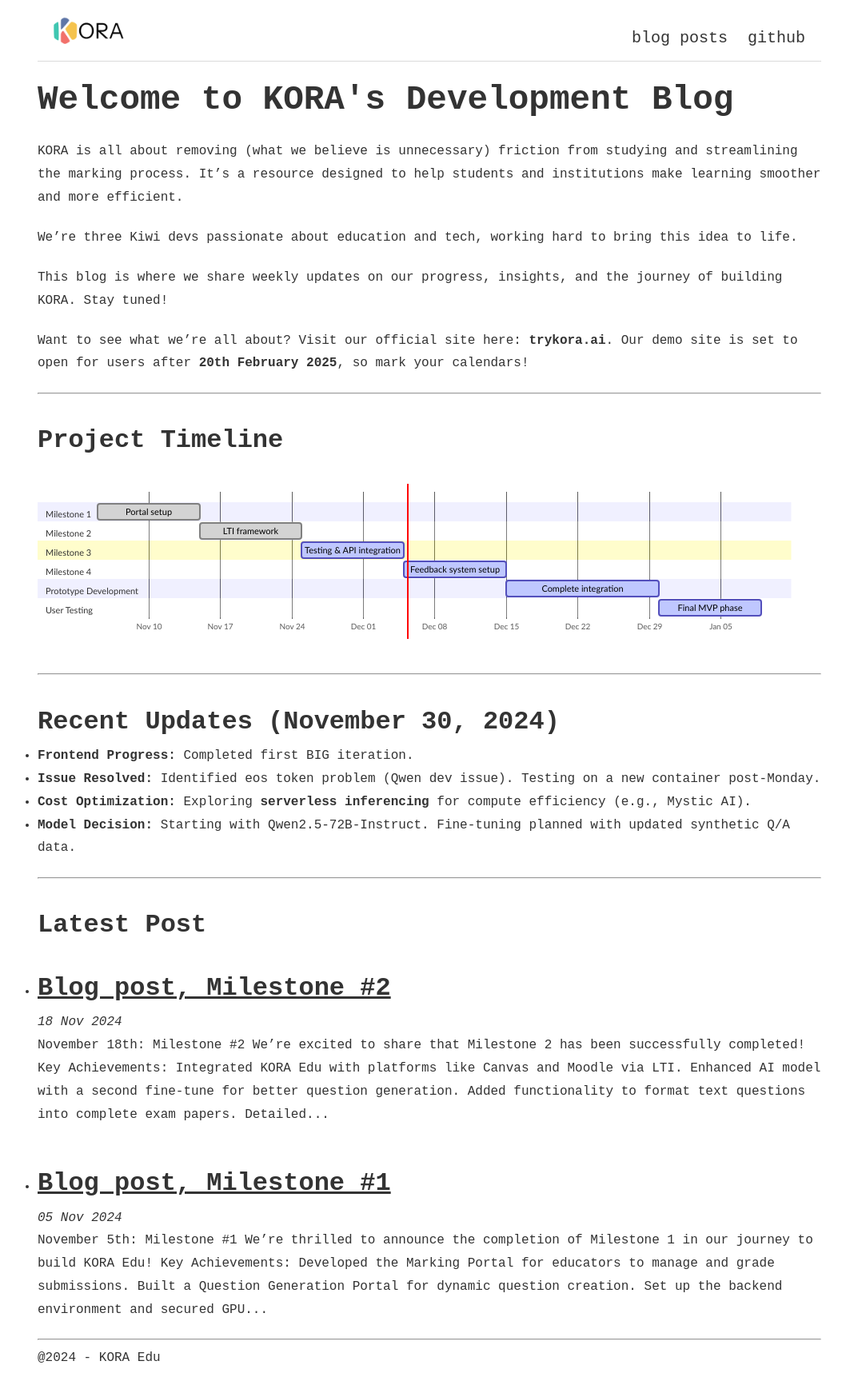
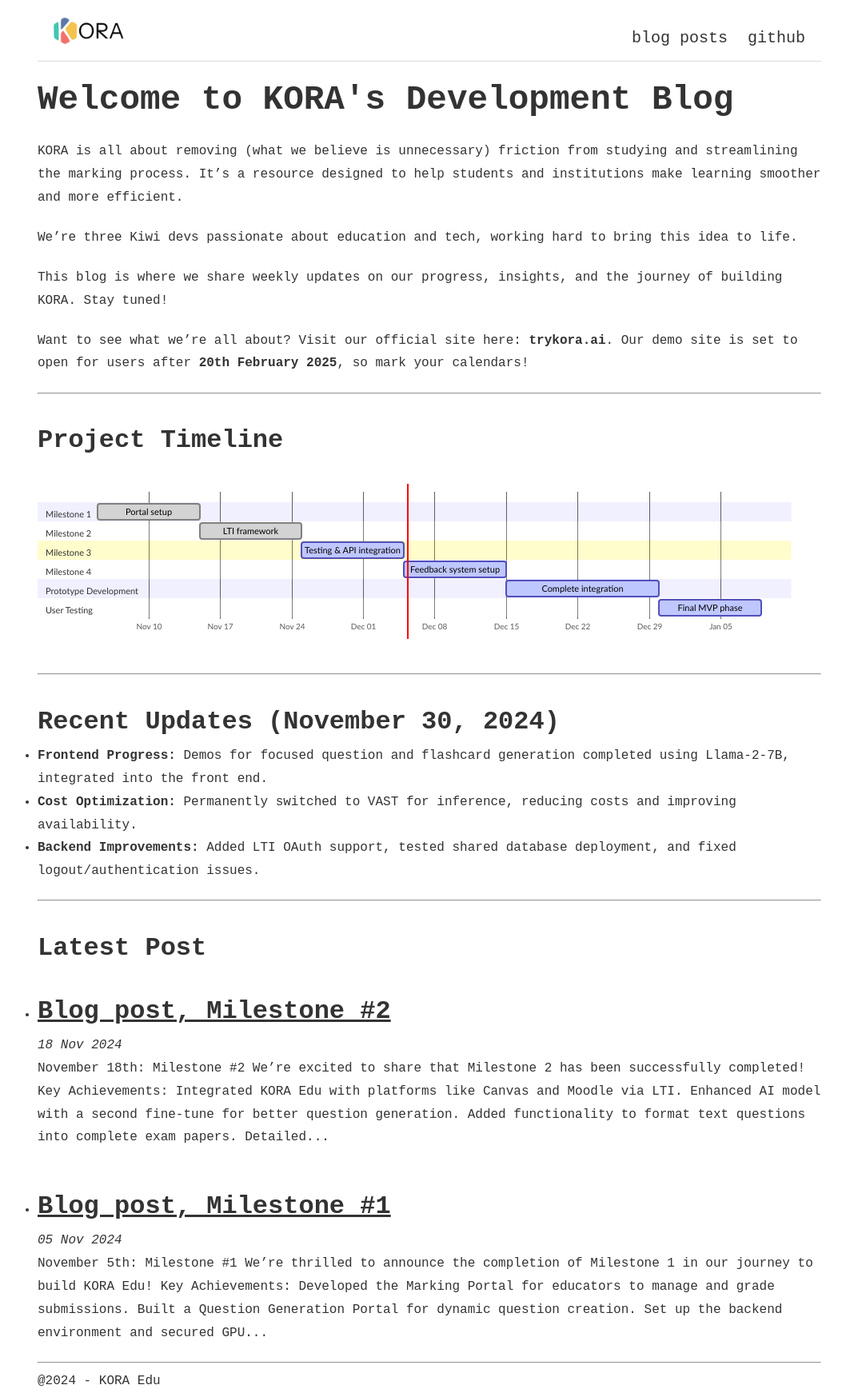
Before and after one commit to kora-edu/kora-edu.github.io, a Jekyll site: the page built from index.html, in a window 1280 px wide. Shown: the whole page at 80% size, without its empty margins (103-1161 px from the left). Built offline with Jekyll 4.4.1, drawn with Linux system fonts in a browser that asks for light colours; the list of posts is cut into pages by our own code; before the commit the page ends 1713 px from its top, so only the background shows below that.

Commit message:
template

```diff
--- a/index.html
+++ b/index.html
@@ -56,10 +56,9 @@ gantt
 <h2>Recent Updates (November 30, 2024)</h2>
 <div class="notices">
   <ul>
-    <li><strong>Frontend Progress:</strong> Completed first BIG iteration.</li>
-    <li><strong>Issue Resolved:</strong> Identified eos token problem (Qwen dev issue). Testing on a new container post-Monday.</li>
-    <li><strong>Cost Optimization:</strong> Exploring <strong>serverless inferencing</strong> for compute efficiency (e.g., Mystic AI).</li>
-    <li><strong>Model Decision:</strong> Starting with Qwen2.5-72B-Instruct. Fine-tuning planned with updated synthetic Q/A data.</li>
+    <li><strong>Frontend Progress:</strong> Demos for focused question and flashcard generation completed using Llama-2-7B, integrated into the front end.</li>
+    <li><strong>Cost Optimization:</strong> Permanently switched to VAST for inference, reducing costs and improving availability.</li>
+    <li><strong>Backend Improvements:</strong> Added LTI OAuth support, tested shared database deployment, and fixed logout/authentication issues.</li>
   </ul>
 </div>
 
```
